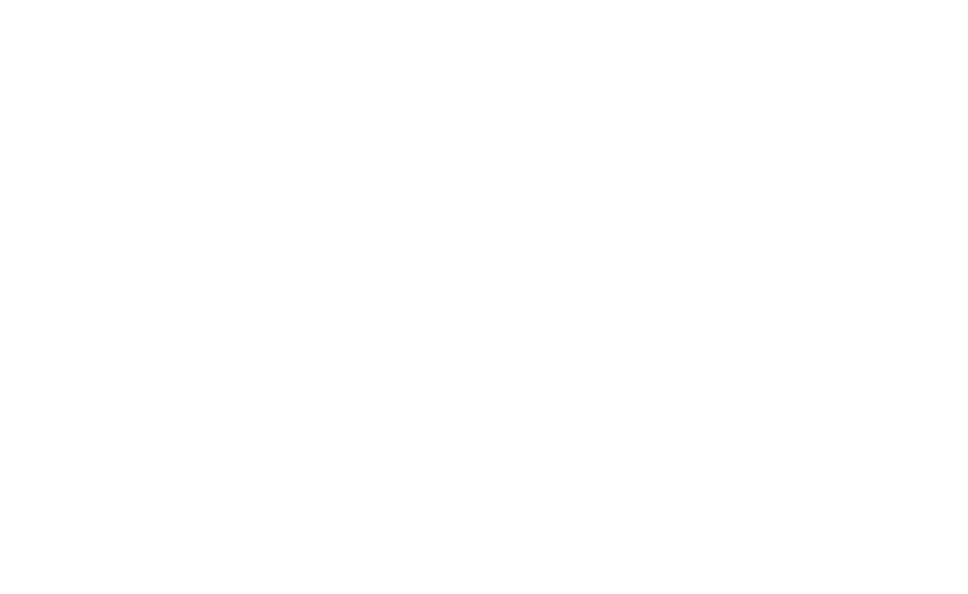
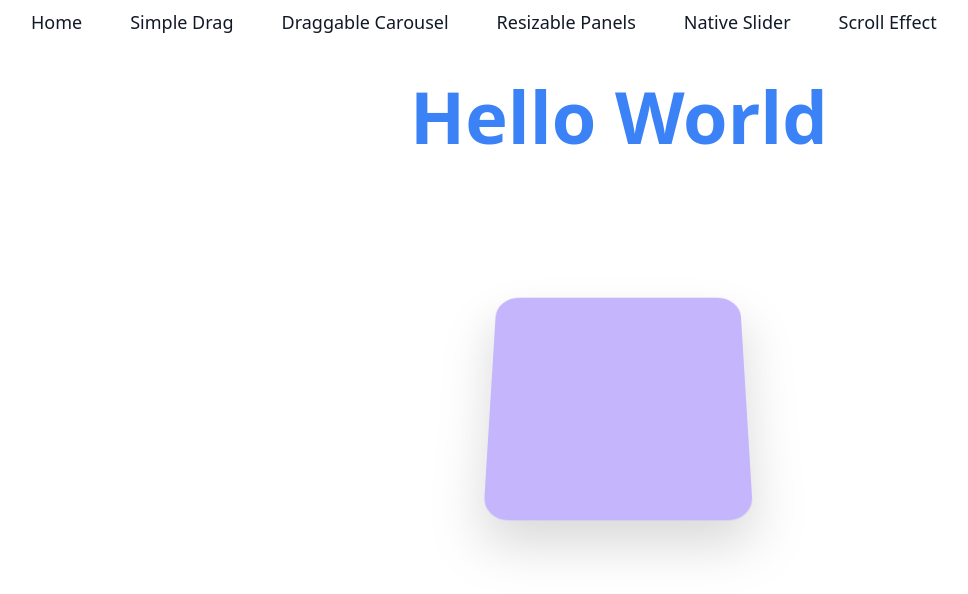
Before and after one commit to Girish21/react-spring-gestures, a React (Vite) app: page /scroll-cards in a window 1280 px wide. Before the commit this address had no page. Shown: the top 594 px of the page, without its empty margins (21-989 px from the left). Built offline with nearby package versions, Linux system fonts and the light colour scheme.

Commit message:
basic scroll effect

```diff
--- a/src/components/nav-container.tsx
+++ b/src/components/nav-container.tsx
@@ -1,10 +1,47 @@
 import * as React from 'react'
 
 export function NavContainer({ children }: { children?: React.ReactNode }) {
+  const headerRef = React.useRef<HTMLDivElement>(null)
+  const compensatorRef = React.useRef<HTMLDivElement>(null)
+
+  React.useEffect(() => {
+    const header = headerRef.current
+    const compensator = compensatorRef.current
+
+    if (!(header && compensator)) {
+      return
+    }
+
+    function handleResize() {
+      if (!(header && compensator)) {
+        return
+      }
+
+      compensator.style.minHeight = `${header.offsetHeight}px`
+    }
+    handleResize()
+
+    const resizeObserver = new ResizeObserver(handleResize)
+
+    window.addEventListener('resize', handleResize)
+    resizeObserver.observe(header)
+
+    return () => {
+      window.removeEventListener('resize', handleResize)
+      resizeObserver.unobserve(header)
+    }
+  }, [])
+
   return (
-    <header className='p-2 lg:mx-auto lg:w-app-content lg:px-0'>
-      <nav className='flex items-end md:items-center'>{children}</nav>
-    </header>
+    <>
+      <header
+        ref={headerRef}
+        className='fixed top-0 left-0 right-0 p-2 lg:mx-auto lg:w-app-content lg:px-0'
+      >
+        <nav className='flex items-end md:items-center'>{children}</nav>
+      </header>
+      <div className='block' ref={compensatorRef} />
+    </>
   )
 }
 
--- a/src/components/nav.tsx
+++ b/src/components/nav.tsx
@@ -24,6 +24,7 @@
   { path: 'draggable-carousel', label: 'Draggable Carousel' },
   { path: 'resizable-panels', label: 'Resizable Panels' },
   { path: 'native-slider', label: 'Native Slider' },
+  { path: 'scroll-effect', label: 'Scroll Effect' },
 ] as const
 
 function NavLink(props: Omit<NavLinkProps, 'className'>) {
--- a/src/main.tsx
+++ b/src/main.tsx
@@ -7,6 +7,7 @@
 import IndexPage from './pages/index'
 import NativeSlider from './pages/native-slider'
 import ResizablePanels from './pages/resizable-panels'
+import ScrollEffect from './pages/scroll-effect'
 import SimpleDrag from './pages/simple-gesture'
 
 ReactDOM.createRoot(document.getElementById('root')!).render(
@@ -54,6 +55,14 @@
               </React.Suspense>
             }
           />
+          <Route
+            path='scroll-cards'
+            element={
+              <React.Suspense fallback={null}>
+                <ScrollEffect />
+              </React.Suspense>
+            }
+          />
         </Route>
       </Routes>
     </BrowserRouter>
--- /dev/null
+++ b/src/pages/scroll-effect/index.ts
@@ -0,0 +1,3 @@
+import * as React from 'react'
+
+export default React.lazy(() => import('./page'))
--- /dev/null
+++ b/src/pages/scroll-effect/page.tsx
@@ -0,0 +1,140 @@
+import { useScroll, animated, useSpring } from '@react-spring/web'
+
+function ScrollEffect() {
+  const headlineSectionOne = useSpring(() => ({
+    y: '0%',
+  }))
+  const headlineSectionTwo = useSpring(() => ({
+    opacity: 0,
+  }))
+  const headlineSectionThree = useSpring(() => ({
+    opacity: 0,
+  }))
+  const { y } = useSpring({
+    from: { y: 0 },
+    to: { y: 10 },
+    loop: { reverse: true },
+    delay: -100,
+    config: {
+      mass: 5,
+      tension: 30,
+      friction: 20,
+    },
+  })
+  const [{ x, y: containerY }, apiX] = useSpring(() => ({
+    x: '-50%',
+    y: '-50%',
+  }))
+
+  const { scrollYProgress } = useScroll({
+    onChange: ({ value }) => {
+      if (value.scrollYProgress > 0.2) {
+        headlineSectionOne[1].start({ y: '-100%' })
+      } else if (value.scrollYProgress < 0.25) {
+        headlineSectionOne[1].start({ y: '0%' })
+      }
+
+      if (value.scrollYProgress > 0.84) {
+        apiX.start({ x: '-50%' })
+      } else if (value.scrollYProgress > 0.48) {
+        apiX.start({
+          x: '-200%',
+          config: {
+            tension: 50,
+          },
+        })
+      } else if (value.scrollYProgress > 0.25) {
+        apiX.start({ x: '100%' })
+      } else if (value.scrollYProgress < 0.25) {
+        apiX.start({ x: '-50%' })
+      }
+
+      if (value.scrollYProgress > 0.47) {
+        headlineSectionTwo[1].start({ opacity: 0 })
+      } else if (value.scrollYProgress > 0.27) {
+        headlineSectionTwo[1].start({ opacity: 1 })
+      } else if (value.scrollYProgress < 0.27 || value.scrollYProgress > 0.47) {
+        headlineSectionTwo[1].start({ opacity: 0 })
+      }
+
+      if (value.scrollYProgress > 0.84) {
+        headlineSectionThree[1].start({ opacity: 0 })
+      } else if (value.scrollYProgress > 0.59) {
+        headlineSectionThree[1].start({ opacity: 1 })
+      } else if (value.scrollYProgress <= 0.59) {
+        headlineSectionThree[1].start({ opacity: 0 })
+      }
+    },
+  })
+
+  return (
+    <div className='relative mx-auto min-h-[400vh] w-app-content'>
+      <div className='h-screen'>
+        <div className='sticky top-20'>
+          <h1 className='overflow-hidden text-center font-sans text-7xl font-bold text-blue-500'>
+            <animated.span className='block' style={headlineSectionOne[0]}>
+              Hello World
+            </animated.span>
+          </h1>
+        </div>
+      </div>
+      <div className='h-screen md:w-[40ch] lg:w-[60ch]'>
+        <div className='sticky top-52'>
+          <h2 className='overflow-hidden text-left font-sans text-5xl font-bold text-slate-800'>
+            <animated.span style={headlineSectionTwo[0]} className='block'>
+              This is a scroll card
+            </animated.span>
+          </h2>
+          <animated.p
+            style={headlineSectionTwo[0]}
+            className='mt-10 overflow-hidden text-left font-sans text-lg text-slate-700'
+          >
+            Lorem ipsum dolor sit amet consectetur, adipisicing elit. Qui
+            obcaecati iusto placeat et explicabo sequi libero aperiam debitis,
+            tenetur quaerat ad veritatis beatae tempora. Ipsam illo neque
+            mollitia autem omnis.
+          </animated.p>
+        </div>
+      </div>
+      <div className='ml-auto h-screen md:w-[40ch] lg:w-[60ch]'>
+        <div className='sticky top-52'>
+          <h2 className='overflow-hidden text-left font-sans text-5xl font-bold text-slate-800'>
+            <animated.span style={headlineSectionThree[0]} className='block'>
+              This is a scroll card
+            </animated.span>
+          </h2>
+          <animated.p
+            style={headlineSectionThree[0]}
+            className='mt-10 overflow-hidden text-left font-sans text-lg text-slate-700'
+          >
+            Lorem ipsum dolor sit amet consectetur, adipisicing elit. Qui
+            obcaecati iusto placeat et explicabo sequi libero aperiam debitis,
+            tenetur quaerat ad veritatis beatae tempora. Ipsam illo neque
+            mollitia autem omnis.
+          </animated.p>
+        </div>
+      </div>
+      <animated.div
+        className='fixed top-1/2 left-1/2 -translate-x-1/2 -translate-y-1/2'
+        style={{ perspective: 1200, x, y: containerY }}
+      >
+        <animated.div
+          className='h-32 w-32 rounded-3xl bg-violet-300 drop-shadow-2xl md:h-44 md:w-44 lg:h-64 lg:w-64'
+          style={{
+            y,
+            rotateY: scrollYProgress.to(
+              [0, 0.25, 0.5, 0.75, 1],
+              [0, 30, 0, -30, 0],
+            ),
+            rotateX: scrollYProgress.to(
+              [0, 0.25, 0.5, 0.75, 1],
+              [30, 0, -30, 0, 30],
+            ),
+          }}
+        />
+      </animated.div>
+    </div>
+  )
+}
+
+export default ScrollEffect
--- a/tailwind.config.js
+++ b/tailwind.config.js
@@ -4,7 +4,7 @@
   theme: {
     extend: {
       width: {
-        'app-content': 'min(100%, 100vw - 30rem)',
+        'app-content': 'min(100% - 3rem, 1200px)',
       },
     },
   },
```
